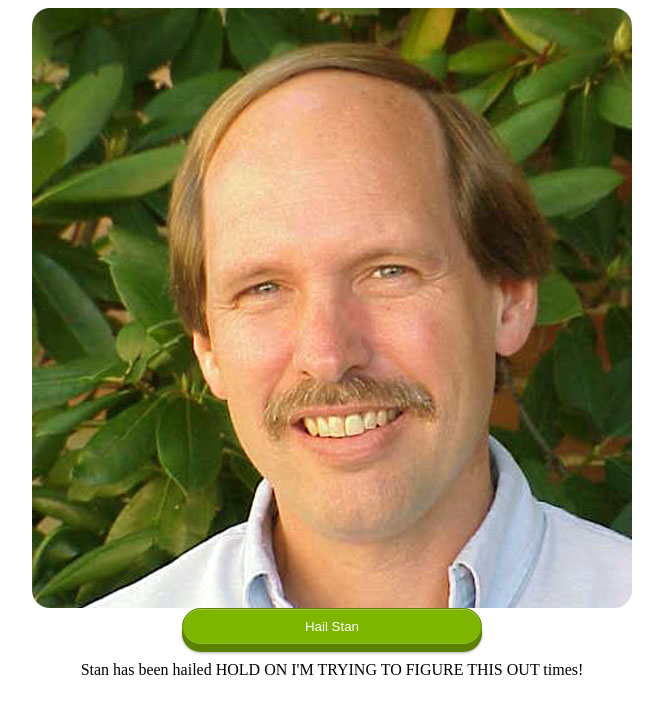
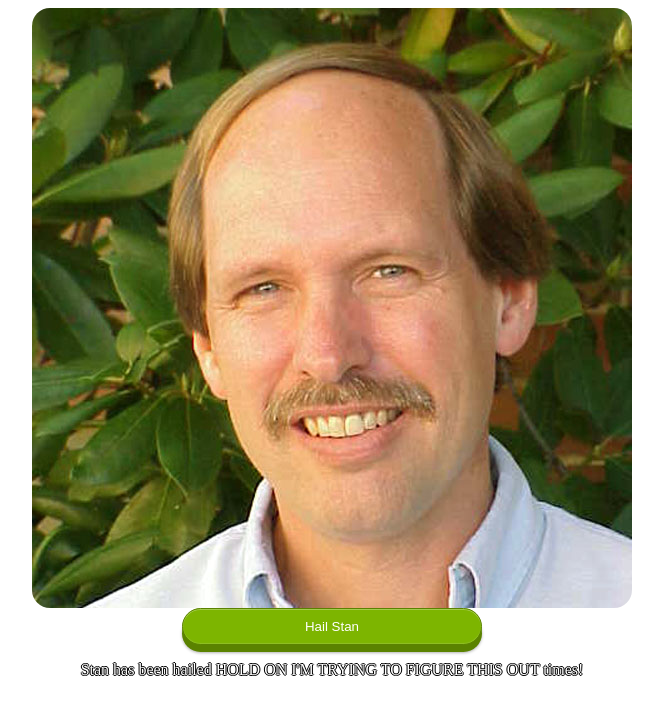
Before and after one commit to tgiv014/hailstan, a website: page index.html in a window 1280 px wide. Shown: the whole page, without its empty margins (308-971 px from the left). Drawn offline with nearby package versions, Linux system fonts and the light colour scheme; no server answers.

Commit message:
Design Improvement

```diff
--- a/app.js
+++ b/app.js
@@ -16,12 +16,9 @@ if(process.argv[2]!="test"){
 		res.sendfile(__dirname + '/stan.jpg');
 	});
 
-
 	io.sockets.on('connection', function (socket) {
 		socket.emit('news', { num: count });
 		socket.on('clicked', function (data) {
-			console.log(data);
-			console.log(data.my);
 			count++;
 			io.sockets.emit('news', { num: count });
 		});
--- a/index.html
+++ b/index.html
@@ -16,10 +16,10 @@
 			socket.on('news', function (data) {
 				console.log(data);
 				$('span').text(data.num);
+				$(':root, html, body').css('background', '#'+Math.floor(Math.random()*16777215).toString(16));
 			});
 			$('button').on('click', function() {
 				socket.emit('clicked', { my: 'data' });
-				$(':root, html, body').css('background', '#'+Math.floor(Math.random()*16777215).toString(16));
 			});
 		});
 	</script>
--- a/styles.css
+++ b/styles.css
@@ -28,7 +28,10 @@ button:active {
 button:hover {
   background: #70a300;
 }
-
 img {
   border-radius: 18px;
 }
+p {
+    color: #ffffff;
+    text-shadow: -1px 0 #000000, 0 1px #000000, 1px 0 #000000, 0 -1px #000000;
+}
```
